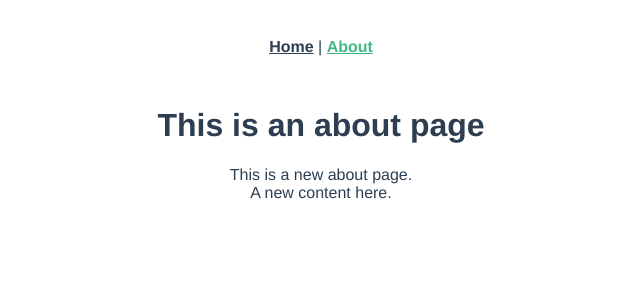
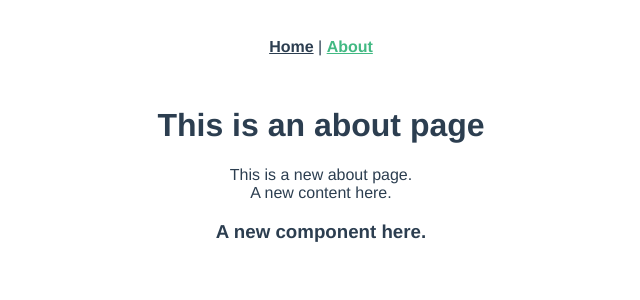
Before and after one commit to zh6ziq/git-learning, a Vue app: page /about in a window 1280 px wide. Shown: the top 300 px of the page, without its empty margins (319-959 px from the left). Built offline with nearby package versions, Linux system fonts and the light colour scheme.

Commit message:
commit a new components

```diff
--- a/src/components/HelloAbout.vue
+++ b/src/components/HelloAbout.vue
@@ -2,11 +2,14 @@
   <div>
     <div>This is a new about page.</div>
     <div>A new content here.</div>
+    <new-components />
   </div>
 </template>
 
 <script>
+import NewComponents from "./NewComponents.vue";
 export default {
+  components: { NewComponents },
   //
 };
 </script>
--- /dev/null
+++ b/src/components/NewComponents.vue
@@ -0,0 +1,11 @@
+<template>
+  <div>
+    <h3>A new component here.</h3>
+  </div>
+</template>
+
+<script>
+export default {
+  //
+};
+</script>
```
